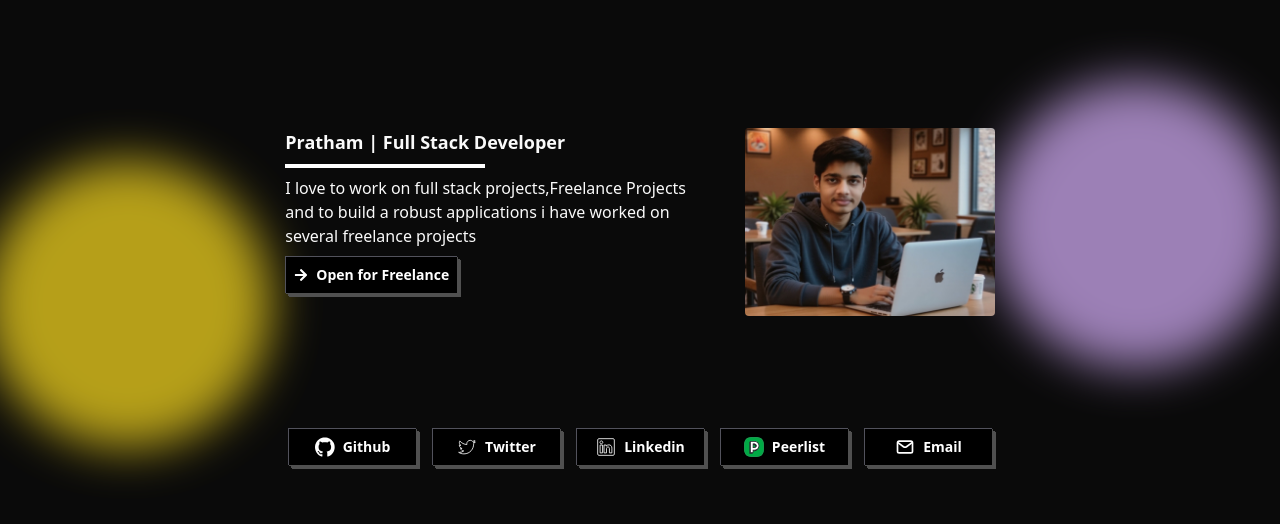
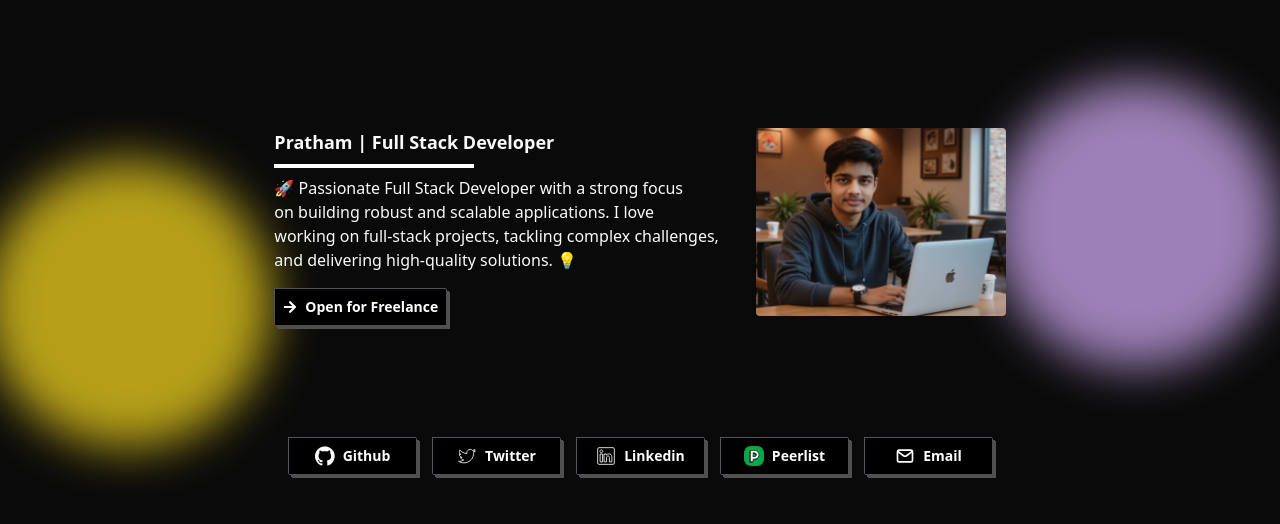
Before and after one commit to Pratham32445/portfolio, a Next.js app: page / in a window 1280 px wide. Shown: the top 524 px of the page. Built offline with nearby package versions, Linux system fonts and the light colour scheme.

Commit message:
change the bio

```diff
--- a/components/Hero.tsx
+++ b/components/Hero.tsx
@@ -8,12 +8,17 @@ const Hero = () => {
       <div>
         <h2 className="text-lg font-bold">Pratham | Full Stack Developer</h2>
         <div className="w-50 h-1 my-2 bg-white"></div>
-        <p className="text-md">
-          I love to work on full stack projects,Freelance Projects <br/> and to build
-          a robust applications i have worked on <br/> several freelance projects
+        <p className="text-md mb-4">
+          🚀 Passionate Full Stack Developer with a strong focus <br/> on building
+          robust and scalable applications. I love <br/> working on full-stack
+          projects, tackling complex challenges, <br/> and delivering high-quality
+          solutions. 💡
         </p>
-        <Link href={"mailto:mehtapratham49@gmail.com"} className="px-2 py-2 mt-2 w-fit flex justify-center items-center space-x-2  hover:bg-[#292929] border border-r-0 border-b-0 border-zinc-600 bg-[#000000] text-white transition duration-500 font-bold text-sm shadow-[1px_1px_rgba(80,80,80),1px_1px_rgba(80,80,80),3px_3px_rgba(80,80,80),4px_4px_rgba(80,80,80)] cursor-pointer">
-          <FaArrowRight/>
+        <Link
+          href={"mailto:mehtapratham49@gmail.com"}
+          className="px-2 py-2 mt-2 w-fit flex justify-center items-center space-x-2  hover:bg-[#292929] border border-r-0 border-b-0 border-zinc-600 bg-[#000000] text-white transition duration-500 font-bold text-sm shadow-[1px_1px_rgba(80,80,80),1px_1px_rgba(80,80,80),3px_3px_rgba(80,80,80),4px_4px_rgba(80,80,80)] cursor-pointer"
+        >
+          <FaArrowRight />
           <p>Open for Freelance</p>
         </Link>
       </div>
--- a/components/Socials.tsx
+++ b/components/Socials.tsx
@@ -1,3 +1,4 @@
+"use client";
 import Image from "next/image";
 import Link from "next/link";
 import React from "react";
@@ -27,16 +28,19 @@ const socialLinks = [
 ];
 
 const Socials = () => {
+
   return (
     <div className="mt-28">
       <div className="flex justify-center items-center gap-4">
         {socialLinks.map(({ link, icon, name }, idx) => (
-          <Link href={link} key={idx}>
-            <div className="px-2 py-2 md:w-32 sm:w-[106px] flex justify-center items-center space-x-2 hover:bg-[#292929] border border-r-0 border-b-0 border-zinc-600 bg-[#000000] text-white transition duration-500 font-bold text-sm shadow-[1px_1px_rgba(80,80,80),1px_1px_rgba(80,80,80),3px_3px_rgba(80,80,80),4px_4px_rgba(80,80,80)]">
-              <Image src={icon} width={20} height={20} alt="icon" />
-              <p>{name}</p>
-            </div>
-          </Link>
+          <React.Fragment key={idx}>
+            <Link href={link}>
+              <div className="px-2 py-2 md:w-32 sm:w-[106px] flex justify-center items-center space-x-2 hover:bg-[#292929] border border-r-0 border-b-0 border-zinc-600 bg-[#000000] text-white transition duration-500 font-bold text-sm shadow-[1px_1px_rgba(80,80,80),1px_1px_rgba(80,80,80),3px_3px_rgba(80,80,80),4px_4px_rgba(80,80,80)]">
+                <Image src={icon} width={20} height={20} alt="icon" />
+                <p>{name}</p>
+              </div>
+            </Link>
+          </React.Fragment>
         ))}
       </div>
     </div>
```
